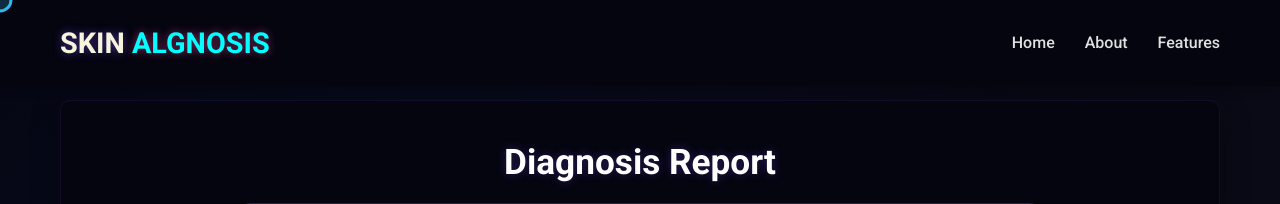
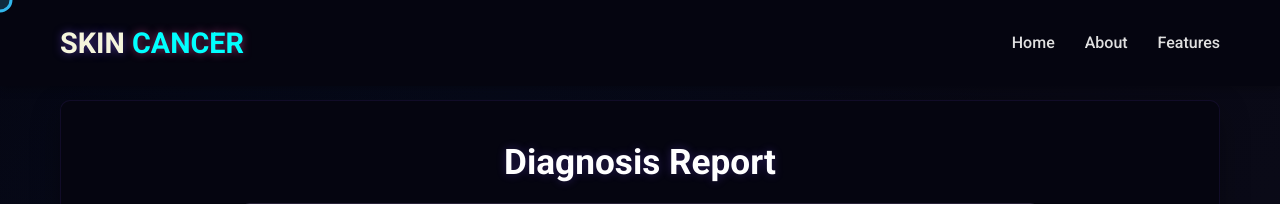
Before and after one commit to ekjotsinghmakhija/skincancer-frontend, a Flask app: page /result in a window 1280 px wide. Shown: the top 204 px of the page. Run offline with Flask 3, Linux system fonts and the light colour scheme.

Commit message:
Code revised for website

```diff
--- a/backend/templates/result.html
+++ b/backend/templates/result.html
@@ -3,7 +3,7 @@
 <head>
   <meta charset="UTF-8" />
   <meta name="viewport" content="width=device-width, initial-scale=1.0"/>
-  <title>Diagnosis Report | Skin ALGNOSIS</title>
+  <title>Diagnosis Report | Skin CANCER</title>
   <link rel="stylesheet" href="/static/form-styles.css" />
   <link rel="shortcut icon" href="/static/logo.jpg" />
   <link href="https://fonts.googleapis.com/css2?family=Roboto:wght@300;400;500;700&display=swap" rel="stylesheet"/>
@@ -35,7 +35,7 @@
 
   <header>
     <nav>
-      <div class="logo" style="color: beige;">SKIN <span style="color: #00ffff;">ALGNOSIS</span></div>
+      <div class="logo" style="color: beige;">SKIN <span style="color: #00ffff;">CANCER</span></div>
       <ul>
         <li><a href="https://skinlesionrdetectionge1.vercel.app/">Home</a></li>
         <li><a href="https://skinlesionrdetectionge1.vercel.app/about.html">About</a></li>
--- a/html/about.html
+++ b/html/about.html
@@ -30,7 +30,7 @@
         </div>
         <header>
             <nav>
-                <div class="logo" style="color: beige;">SKIN<span style="color: #00ffff;">ALGNOSIS</span></div>
+                <div class="logo" style="color: beige;">SKIN<span style="color: #00ffff;">CANCER</span></div>
                 <ul>
                     <li><a href="https://skinlesionrdetectionge1.vercel.app/">Home</a></li>
                     <li><a href="../html/about.html">About</a></li>
--- a/html/features.html
+++ b/html/features.html
@@ -30,7 +30,7 @@
     </div>
     <header>
         <nav>
-            <div class="logo" style="color: beige;">SKIN<span style="color: #00ffff;"> ALGNOSIS</span></div>
+            <div class="logo" style="color: beige;">SKIN<span style="color: #00ffff;"> CANCER</span></div>
             <ul>
                 <li><a href="https://skinlesionrdetectionge1.vercel.app/">Home</a></li>
                 <li><a href="/html/about.html">About</a></li>
--- a/index.html
+++ b/index.html
@@ -30,7 +30,7 @@
         <nav>
             <div class="logo">
                 <img src="./assets/images/logo.jpg" alt="SkinAlgnosis Logo" class="logo-image">
-                SKIN<span>ALGNOSIS</span>
+                SKIN<span>CANCER</span>
             </div>
             <ul>
                 <li><a href="#home">Home</a></li>
```
